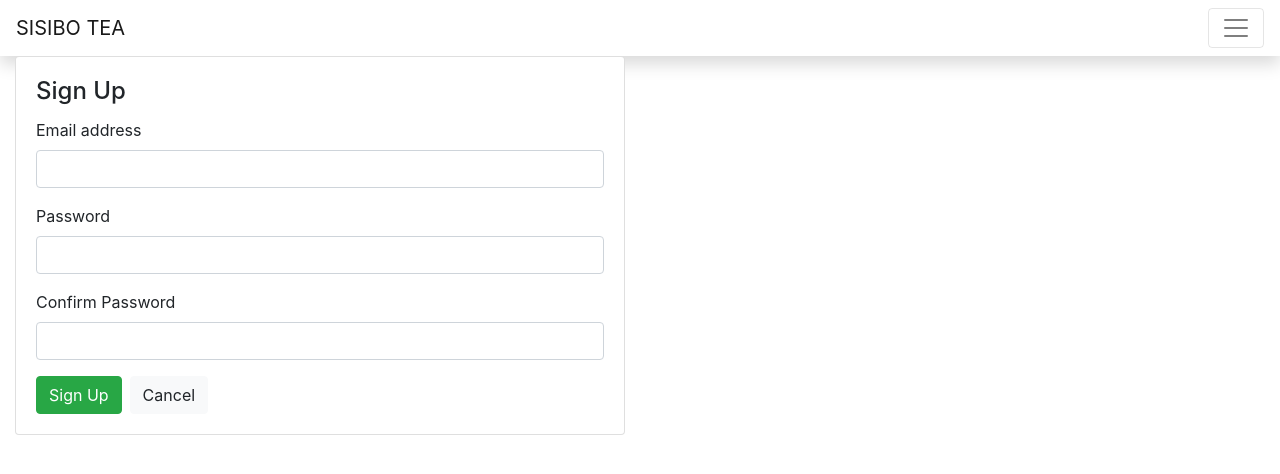
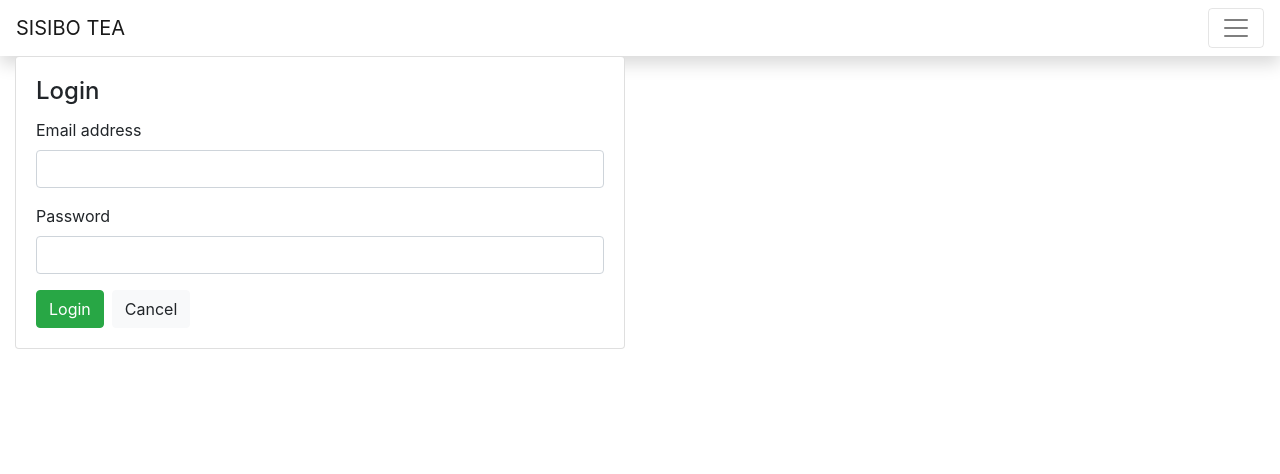
Before and after one commit to solvitlabs/sisibo-tea-frontend, a Vue app: page / in a window 1280 px wide. Shown: the top 474 px of the page. Built offline with nearby package versions, Linux system fonts and the light colour scheme.

Commit message:
refactor: Change main page to be login page

```diff
--- a/src/layout/Navbar.vue
+++ b/src/layout/Navbar.vue
@@ -1,6 +1,5 @@
 <template>
   <div>
-    <div class="roof"></div>
     <nav class="navbar navbar-light bg-white shadow">
       <router-link class="navbar-brand" to="/">SISIBO TEA</router-link>
       <button
@@ -18,8 +17,8 @@
       <div class="navbar-collapse collapse" id="navbarSidebar">
         <ul class="navbar-nav mr-auto">
           <li class="nav-item active">
-            <router-link class="nav-link" to="/">Sign Up</router-link>
-            <router-link class="nav-link" to="/login">Login</router-link>
+            <router-link class="nav-link" to="/signup">Sign Up</router-link>
+            <router-link class="nav-link" to="/">Login</router-link>
             <router-link class="nav-link" to="/dashboard"
               >Dashboard</router-link
             >
--- a/src/router/index.js
+++ b/src/router/index.js
@@ -1,19 +1,19 @@
 import Vue from 'vue'
 import VueRouter from 'vue-router'
-import SignUp from '../views/SignUp.vue'
+import Login from '../views/Login.vue'
 
 Vue.use(VueRouter)
 
 const routes = [
     {
         path: '/',
-        name: 'SignUp',
-        component: SignUp
+        name: 'Login',
+        component: Login
     },
     {
-        path: '/login',
-        name: 'Login',
-        component: () => import( /* webpackChunkName: "login" */ '../views/Login.vue')
+        path: '/signup',
+        name: 'SignUp',
+        component: () => import( /* webpackChunkName: "signup" */ '../views/SignUp.vue')
     },
     {
         path: '/dashboard',
```
